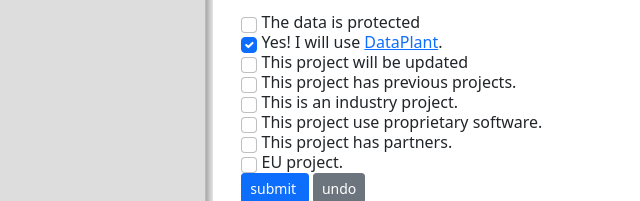
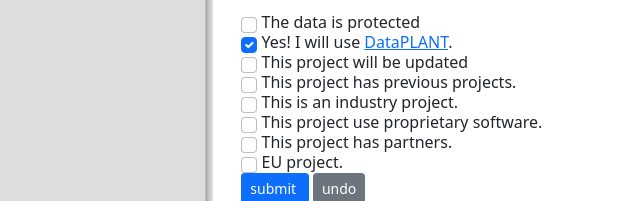
Before and after one commit to xiaoranzhou/generator, a website with bundled scripts: page index.html in a window 1280 px wide. Shown: the part 396-597 px from the top of the page, 640-1280 px from the left. Built offline with nearby package versions, Linux system fonts and the light colour scheme; files whose address does not match are found by name.

Commit message:
change uppercases

```diff
--- a/index.html
+++ b/index.html
@@ -1037,7 +1037,7 @@ window.addEventListener("load", function() {
   <br>
     <input class="form-check-input q_1st" type="checkbox" value="2" id="check_dataplant"  data-bs-toggle="collapse" data-bs-target="#q_5th_a" aria-expanded="false" aria-controls="q_5th_a" checked>
   <label class="form-check-label" for="check_dataplant">
-    Yes! I will use <a href="https://nfdi4plants.github.io/">DataPlant</a>.
+    Yes! I will use <a href="https://nfdi4plants.github.io/">DataPLANT</a>.
   </label>
 
   <br>
```
